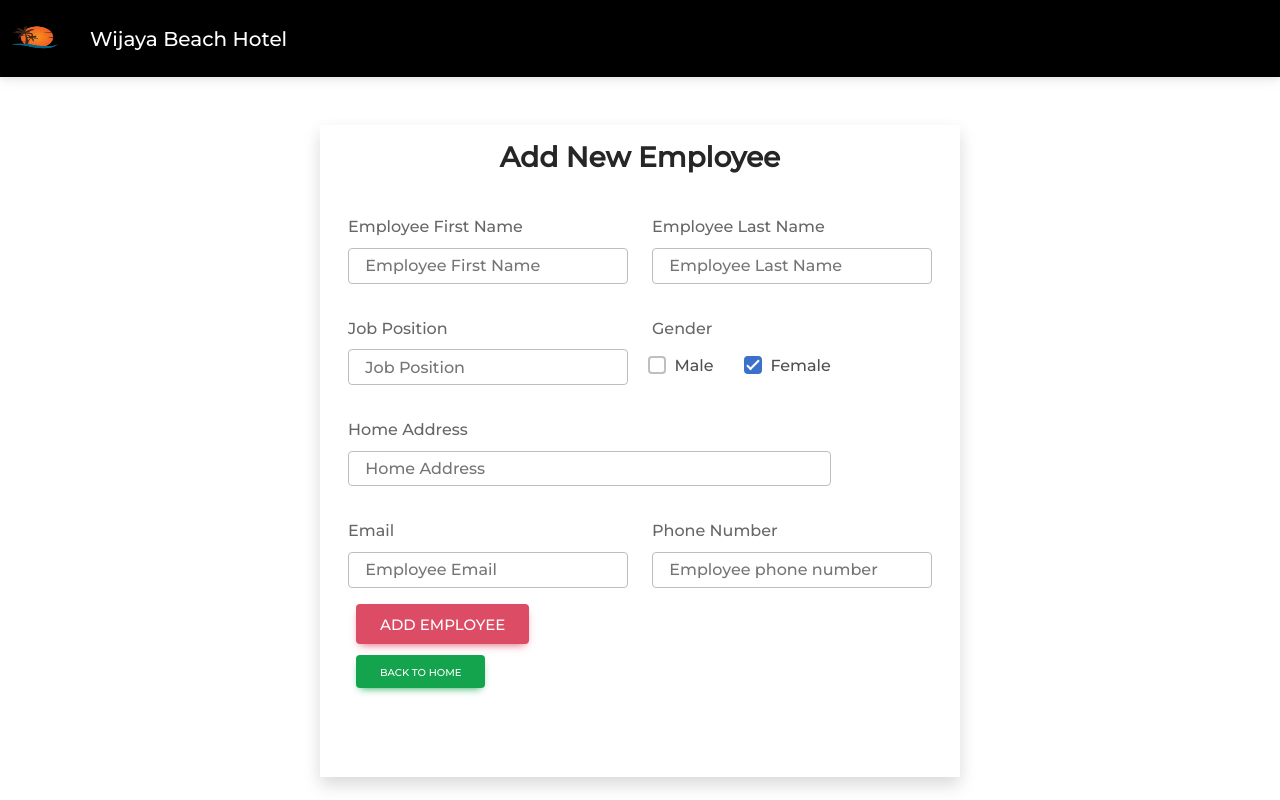
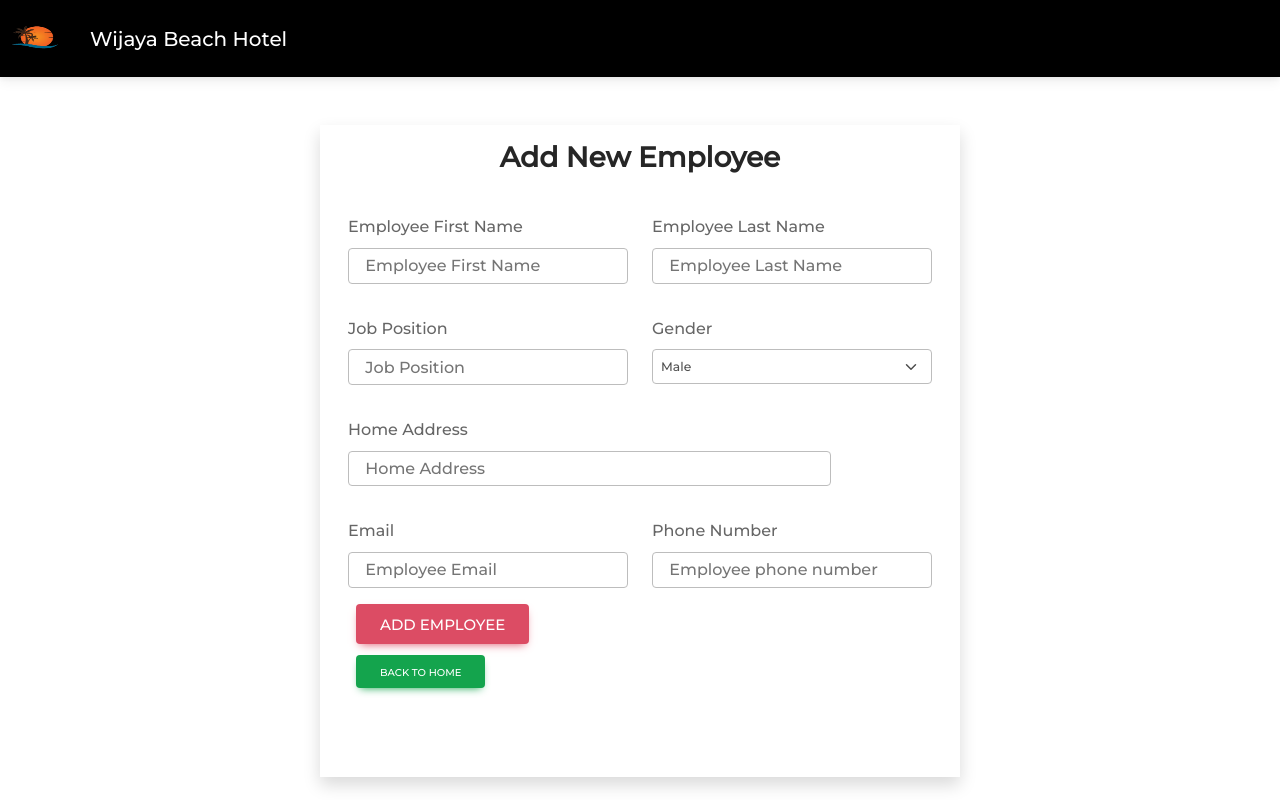
Before and after one commit to minosh00/Spm_Project_SLIIT, a React (Create React App) app in the folder client/: page /addemployee in a window 1280 px wide. Built offline with nearby package versions, Linux system fonts and the light colour scheme.

Commit message:
fix issues in AddEmployee

```diff
--- a/client/src/Components/Employee/AddEmployee.js
+++ b/client/src/Components/Employee/AddEmployee.js
@@ -2,6 +2,7 @@ import axios from "axios";
 import React, { useState } from "react";
 import Swal from "sweetalert2";
 import { Link } from "react-router-dom";
+import "./Employee.css";
 import logo from "../../images/menuss.png";
 
 const AddEmployee = () => {
@@ -69,34 +70,11 @@ const AddEmployee = () => {
                     />
                 </div>
                 <div class="col-md-6">
-                  <label for="" class="form-label">Gender</label>
-                  <div className='row py-1 px-2'>
-                    <div class="form-check col-md-4">
-                        <input
-                          class="form-check-input"
-                          type="checkbox"
-                          onChange={(f) => setgender(f.target.value)}
-                          value="male"
-                          id="flexCheckDefault"
-                        />
-                        <label class="form-check-label" for="flexCheckDefault">
-                          Male
-                        </label>
-                    </div>
-                    <div class="form-check col-md-4">
-                        <input
-                          class="form-check-input"
-                          type="checkbox"
-                          onChange={(f) => setgender(f.target.value)}
-                          value="female"
-                          id="flexCheckChecked"
-                          checked
-                        />
-                        <label class="form-check-label" for="flexCheckChecked">
-                          Female
-                        </label>
-                    </div>
-                  </div>
+                  <label for="" class="form-label">{" "}Gender{" "}</label>
+                  <select class="form-select form-select-sm py-1" defaultValue="Select Gender" onChange={(f) => setgender(f.target.value)}>
+                    <option value="Male">Male</option>
+                    <option value="Female">Female</option>
+                  </select>
                 </div>
               </div>
               <div className='row py-3'>
--- /dev/null
+++ b/client/src/Components/Employee/Employee.css
@@ -0,0 +1,4 @@
+.form-select {
+    border: 1px solid #bdbdbd !important;
+    min-height: 35px !important;
+}
```
